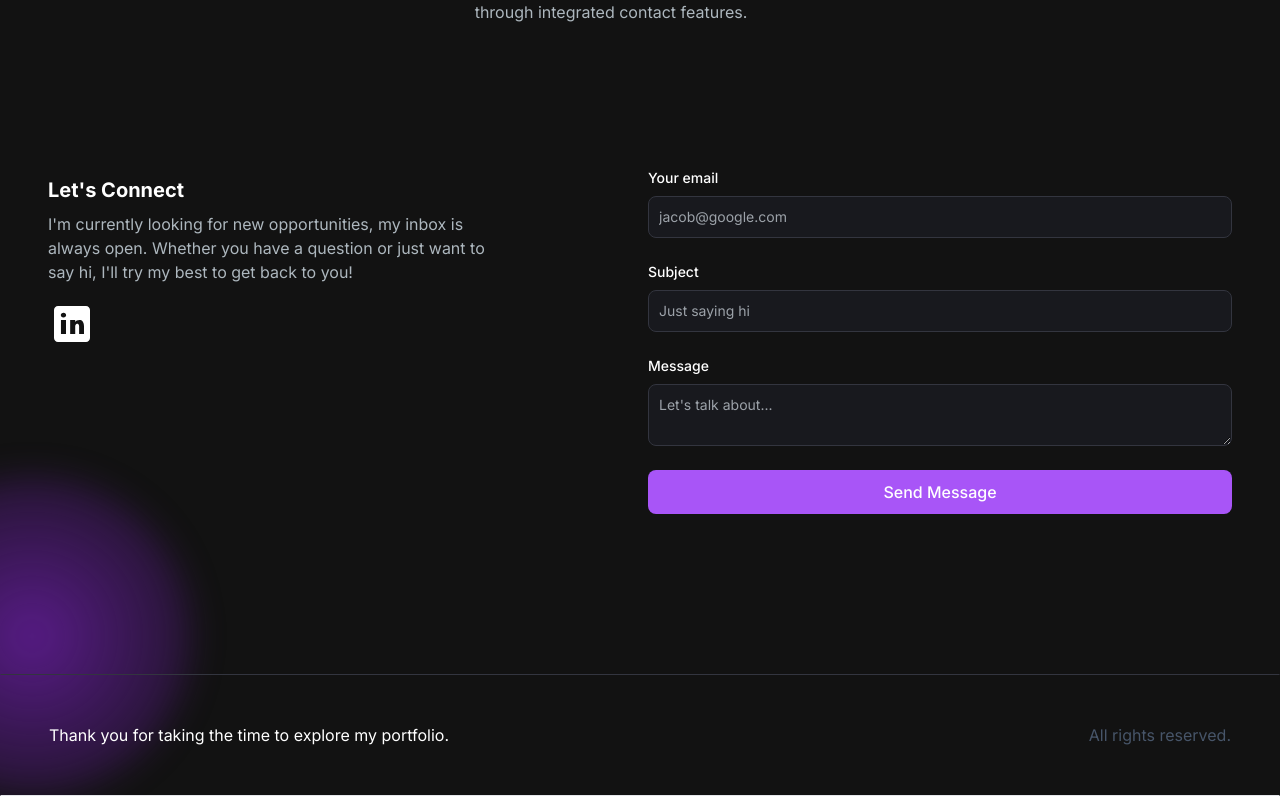
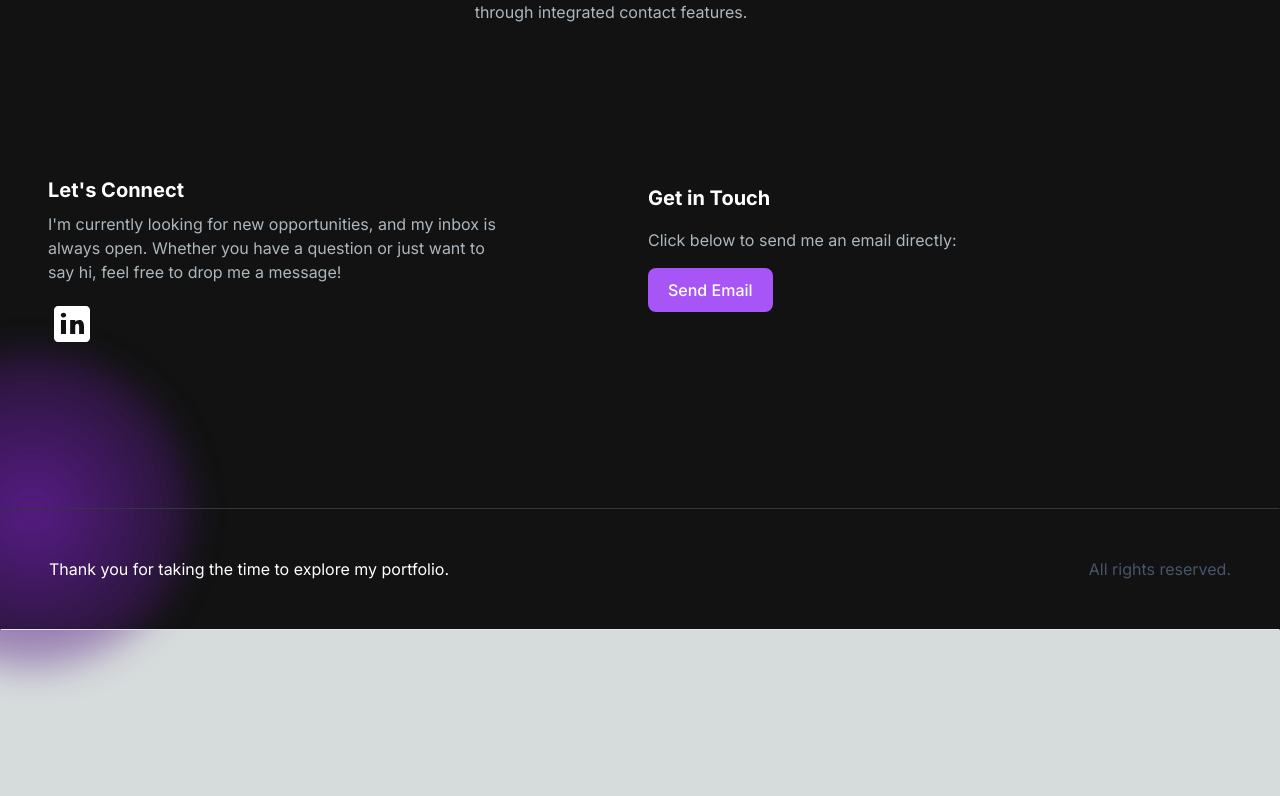
Before and after one commit to Manaswi17/Portfolio, a Next.js app: page / in a window 1280 px wide. Shown: the part 2706-3502 px from the top of the page. After the commit the page ends 3377 px from the top, so only its background shows below. Built offline with nearby package versions, Linux system fonts and the light colour scheme.

Commit message:
Made changes in EmailSection

```diff
--- a/src/app/api/send/route.js
+++ /dev/null
@@ -1,28 +0,0 @@
-import { NextResponse } from "next/server";
-import { Resend } from "resend";
-
-const resend = new Resend(process.env.RESEND_API_KEY);
-const fromEmail = process.env.FROM_EMAIL;
-
-export async function POST(req, res) {
-  const { email, subject, message } = await req.json();
-  console.log(email, subject, message);
-  try {
-    const data = await resend.emails.send({
-      from: fromEmail,
-      to: [fromEmail, email],
-      subject: subject,
-      react: (
-        <>
-          <h1>{subject}</h1>
-          <p>Thank you for contacting us!</p>
-          <p>New message submitted:</p>
-          <p>{message}</p>
-        </>
-      ),
-    });
-    return NextResponse.json(data);
-  } catch (error) {
-    return NextResponse.json({ error });
-  }
-}
--- a/src/app/components/EmailSection.jsx
+++ b/src/app/components/EmailSection.jsx
@@ -1,44 +1,11 @@
 "use client";
-import React, { useState } from "react";
+import React from "react";
 import GithubIcon from "../../../public/github-icon.svg";
 import LinkedinIcon from "../../../public/linkedin-icon.svg";
 import Link from "next/link";
 import Image from "next/image";
 
 const EmailSection = () => {
-  const [emailSubmitted, setEmailSubmitted] = useState(false);
-
-  const handleSubmit = async (e) => {
-    e.preventDefault();
-    const data = {
-      email: e.target.email.value,
-      subject: e.target.subject.value,
-      message: e.target.message.value,
-    };
-    const JSONdata = JSON.stringify(data);
-    const endpoint = "/api/send";
-
-    // Form the request for sending data to the server.
-    const options = {
-      // The method is POST because we are sending data.
-      method: "POST",
-      // Tell the server we're sending JSON.
-      headers: {
-        "Content-Type": "application/json",
-      },
-      // Body of the request is the JSON data we created above.
-      body: JSONdata,
-    };
-
-    const response = await fetch(endpoint, options);
-    const resData = await response.json();
-
-    if (response.status === 200) {
-      console.log("Message sent.");
-      setEmailSubmitted(true);
-    }
-  };
-
   return (
     <section
       id="contact"
@@ -50,15 +17,10 @@ const EmailSection = () => {
           Let&apos;s Connect
         </h5>
         <p className="text-[#ADB7BE] mb-4 max-w-md">
-          {" "}
-          I&apos;m currently looking for new opportunities, my inbox is always
-          open. Whether you have a question or just want to say hi, I&apos;ll
-          try my best to get back to you!
+          I&apos;m currently looking for new opportunities, and my inbox is always open.
+          Whether you have a question or just want to say hi, feel free to drop me a message!
         </p>
         <div className="socials flex flex-row gap-2">
-          {/* <Link href="github.com">
-            <Image src={GithubIcon} alt="Github Icon" />
-          </Link> */}
           <Link
             href="https://www.linkedin.com/in/manaswi-kulkarni"
             target="_blank"
@@ -69,66 +31,14 @@ const EmailSection = () => {
         </div>
       </div>
       <div>
-        {emailSubmitted ? (
-          <p className="text-green-500 text-sm mt-2">
-            Email sent successfully!
-          </p>
-        ) : (
-          <form className="flex flex-col" onSubmit={handleSubmit}>
-            <div className="mb-6">
-              <label
-                htmlFor="email"
-                className="text-white block mb-2 text-sm font-medium"
-              >
-                Your email
-              </label>
-              <input
-                name="email"
-                type="email"
-                id="email"
-                required
-                className="bg-[#18191E] border border-[#33353F] placeholder-[#9CA2A9] text-gray-100 text-sm rounded-lg block w-full p-2.5"
-                placeholder="jacob@google.com"
-              />
-            </div>
-            <div className="mb-6">
-              <label
-                htmlFor="subject"
-                className="text-white block text-sm mb-2 font-medium"
-              >
-                Subject
-              </label>
-              <input
-                name="subject"
-                type="text"
-                id="subject"
-                required
-                className="bg-[#18191E] border border-[#33353F] placeholder-[#9CA2A9] text-gray-100 text-sm rounded-lg block w-full p-2.5"
-                placeholder="Just saying hi"
-              />
-            </div>
-            <div className="mb-6">
-              <label
-                htmlFor="message"
-                className="text-white block text-sm mb-2 font-medium"
-              >
-                Message
-              </label>
-              <textarea
-                name="message"
-                id="message"
-                className="bg-[#18191E] border border-[#33353F] placeholder-[#9CA2A9] text-gray-100 text-sm rounded-lg block w-full p-2.5"
-                placeholder="Let's talk about..."
-              />
-            </div>
-            <button
-              type="submit"
-              className="bg-primary-500 hover:bg-primary-600 text-white font-medium py-2.5 px-5 rounded-lg w-full"
-            >
-              Send Message
-            </button>
-          </form>
-        )}
+        <h5 className="text-xl font-bold text-white my-4">Get in Touch</h5>
+        <p className="text-[#ADB7BE] mb-4">Click below to send me an email directly:</p>
+        <a
+          href="mailto:kulkarnimanaswi17@gmail.com"
+          className="bg-primary-500 hover:bg-primary-600 text-white font-medium py-2.5 px-5 rounded-lg inline-block"
+        >
+          Send Email
+        </a>
       </div>
     </section>
   );
```
